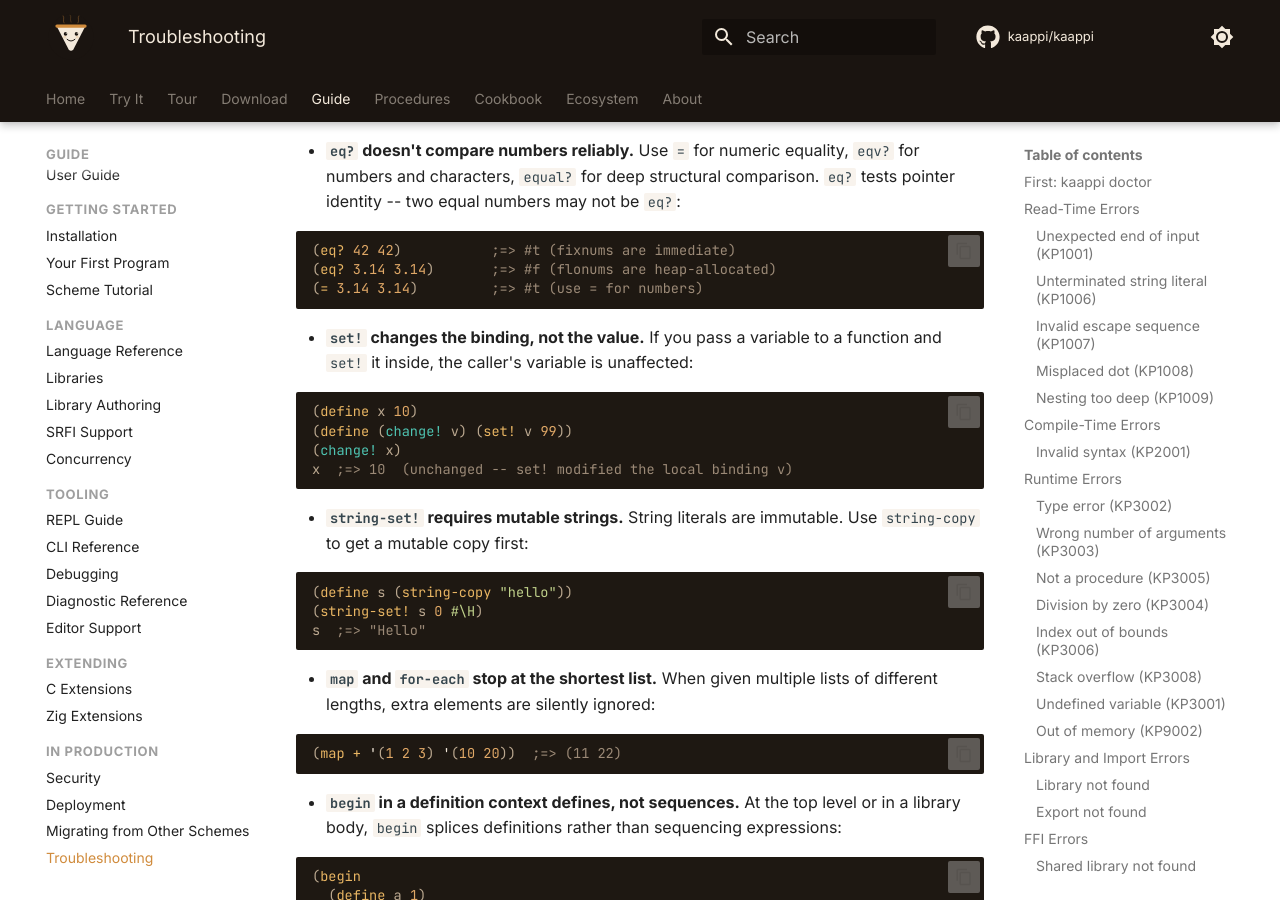
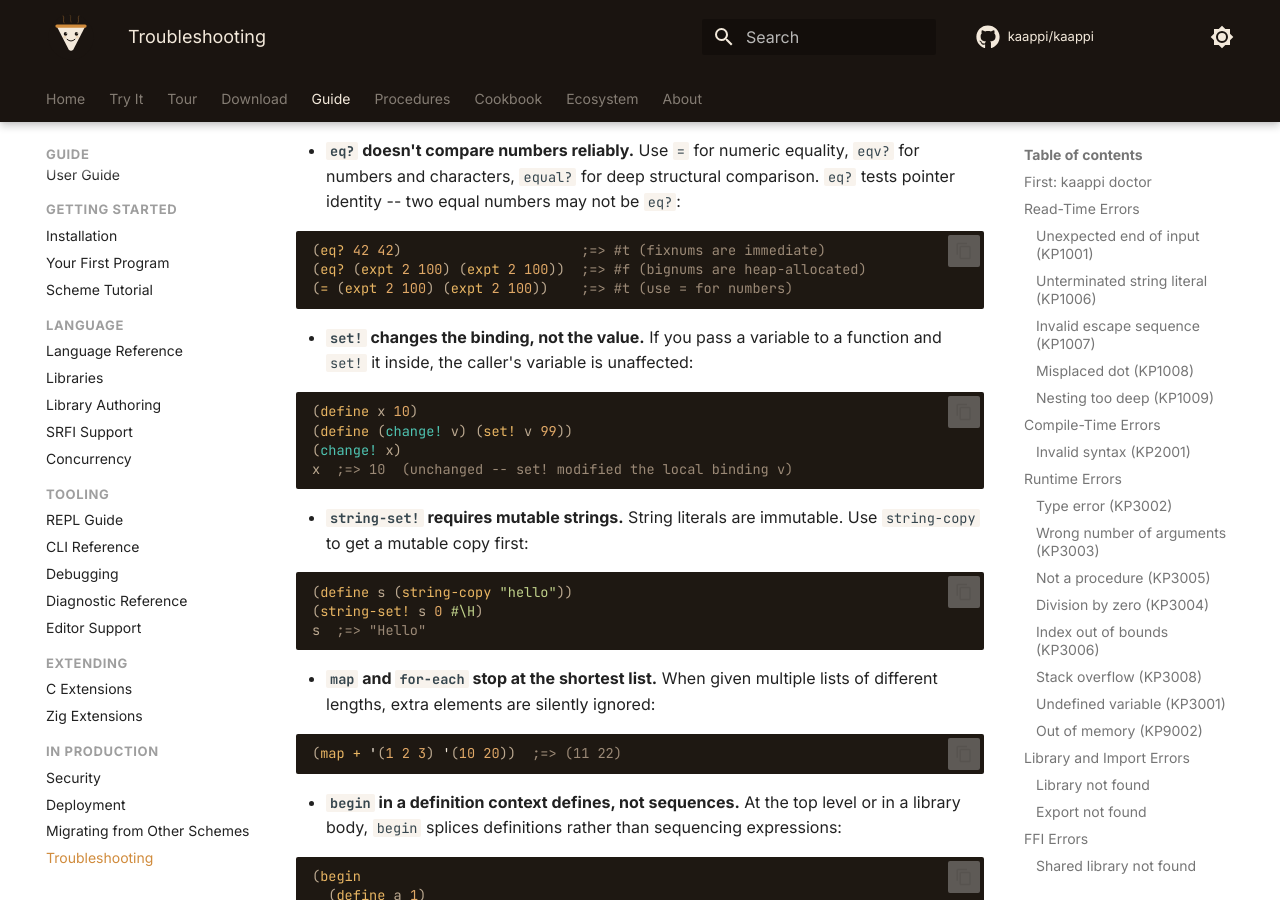
Before and after one commit to kaappi/kaappi.github.io, an MkDocs documentation site: the page built from docs/guide/troubleshooting.md, in a window 1280 px wide and 900 px high, scrolled down 11176 px. Built offline with MkDocs 1.6.1 and Material for MkDocs 9.7.7, drawn with Linux system fonts in a browser that asks for light colours; comment, search, counter and statistics services are not loaded.

Commit message:
Fix eq?-on-flonums pitfall and an impossible only-import sample
Sweep wave 3. troubleshooting.md's 22 error-message transcripts and
kaappi doctor structure all verified byte-accurate; one pitfall was
wrong: (eq? 3.14 3.14) is #t in Kaappi (flonums are immediates in the
tagged representation), so the illustration now uses bignums, which
really are heap-allocated and non-eq?. libraries.md demonstrated
(only (scheme base) map filter), but (scheme base) does not export
filter (it is SRFI-1, merely preloaded in the default environment) —
the import errors; the sample now uses map/for-each with a note.

Also verified clean with no edits needed: concurrency.md (fibers,
SRFI-18 threads, parallel pools against the core lib tree),
first-program.md (hello, REPL block, and the stats multi-file project
in both mylib/ and lib/mylib/ layouts, exact output match), and
srfi-support.md's import/cond-expand samples.

Co-Authored-By: Claude Fable 5 <noreply@anthropic.com>

````diff
--- a/docs/guide/troubleshooting.md
+++ b/docs/guide/troubleshooting.md
@@ -575,9 +575,9 @@ Not errors, but behavior that often surprises newcomers.
   may not be `eq?`:
 
   ```scheme
-  (eq? 42 42)           ;=> #t (fixnums are immediate)
-  (eq? 3.14 3.14)       ;=> #f (flonums are heap-allocated)
-  (= 3.14 3.14)         ;=> #t (use = for numbers)
+  (eq? 42 42)                      ;=> #t (fixnums are immediate)
+  (eq? (expt 2 100) (expt 2 100))  ;=> #f (bignums are heap-allocated)
+  (= (expt 2 100) (expt 2 100))    ;=> #t (use = for numbers)
   ```
 
 - **`set!` changes the binding, not the value.** If you pass a variable to
````
Also changed, not shown: docs/guide/libraries.md (+3 -2 lines).
